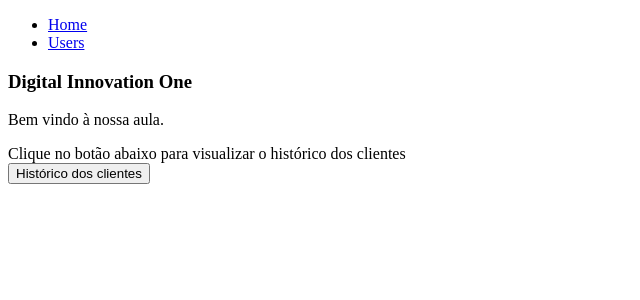
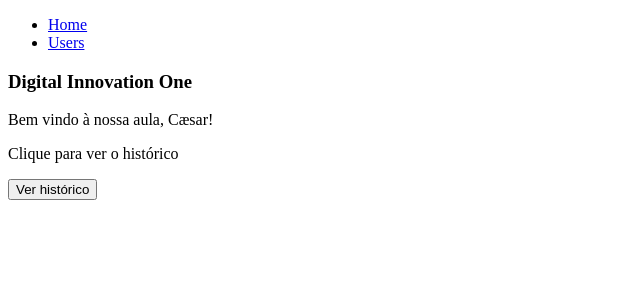
Before and after one commit to tomasfn87/DIO-curso-intro-reactJs, a React app in the folder webpack-babel/: page / in a window 1280 px wide. Shown: the top 300 px of the page, without its empty margins (0-640 px from the left). Built offline with nearby package versions, Linux system fonts and the light colour scheme; the HTML template or start-up script is replaced by a standard one.

Commit message:
Implantadas algumas funções para testar o funcionamento do React em "App.js".

```diff
--- a/webpack-babel/package.json
+++ b/webpack-babel/package.json
@@ -5,7 +5,7 @@
   "main": "index.js",
   "scripts": {
   "build": "webpack --mode production",
-  "start": "webpack serve --mode development --env development --open",
+  "start": "webpack serve --mode development --env development --hot",
   "eslint": "eslint ./src/*.js"
   },
   "author": "",
--- a/webpack-babel/src/App.jsx
+++ b/webpack-babel/src/App.jsx
@@ -3,11 +3,22 @@
 import Users from './components/Users.jsx'
 import Home from './components/Home.jsx'
 
-const botao1 = <button>Histórico dos clientes</button>
-const botao2 = <button>Botão 2</button>
-let hasCustomer = true
+const button = (buttonText) => <button>{buttonText}</button>
+
+const textButton = (text, buttonText) => (
+  <div><p>{text}</p><p>{button(`${buttonText}`)}</p></div>
+)
+
+let isACustomer = true
+
+const customer = "Cæsar"
+
+const showCustomer = (customer) => (
+  <span>{customer}</span>
+)
 
 const App = () => {
+
   return (
     <div>
       <Router>
@@ -30,14 +41,14 @@
       </Router>
       <div>
         <h3>Digital Innovation One</h3>
-        <p>Bem vindo à nossa aula.</p>
+        <p>Bem vindo à nossa aula, {showCustomer(`${customer}`)}!</p>
       </div>
-      {hasCustomer && (
-        <div>
-          Clique no botão abaixo para visualizar o histórico dos clientes
-          <br />{botao1}
-        </div>
-      )}
+
+      {isACustomer ?
+        (textButton("Clique para ver o histórico", "Ver histórico"))
+        :(textButton("Clique para se inscrever", "Cadastrar-se"))
+      }
+
     </div>
   )
 }
```
